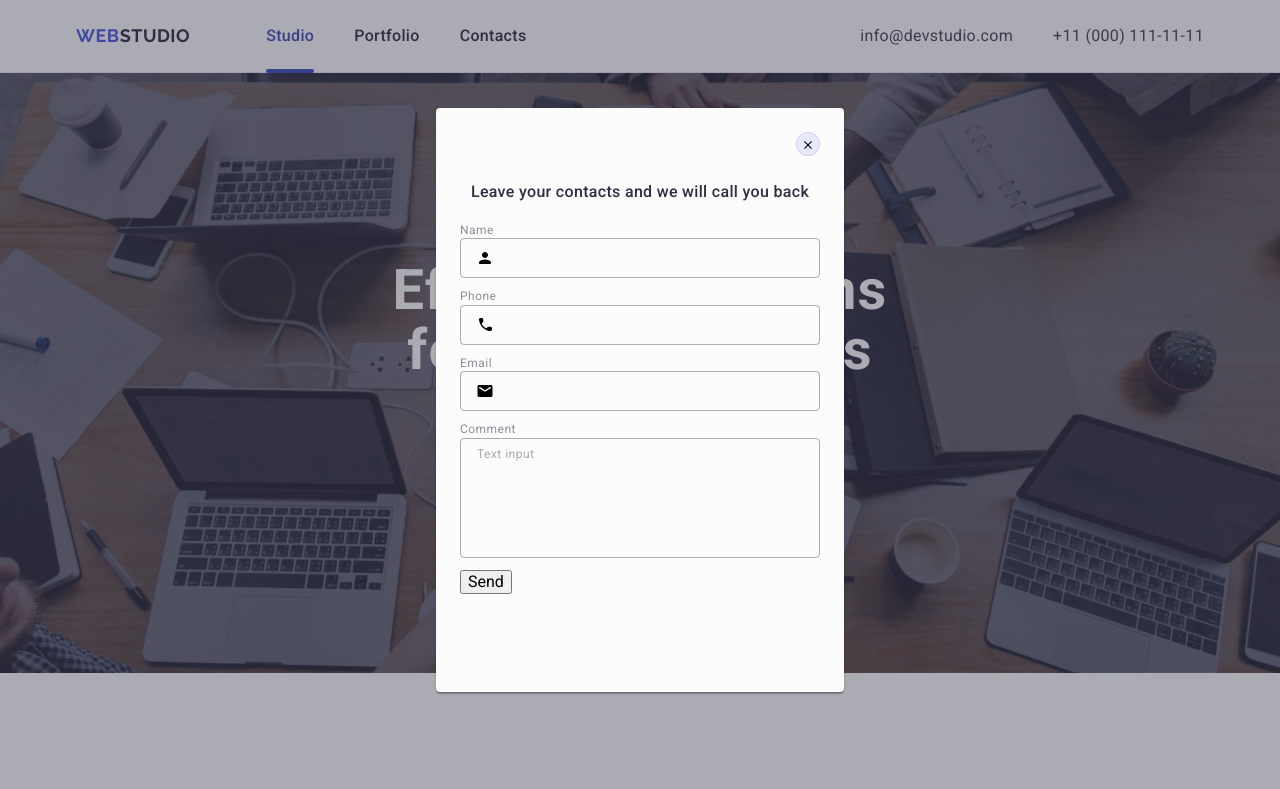
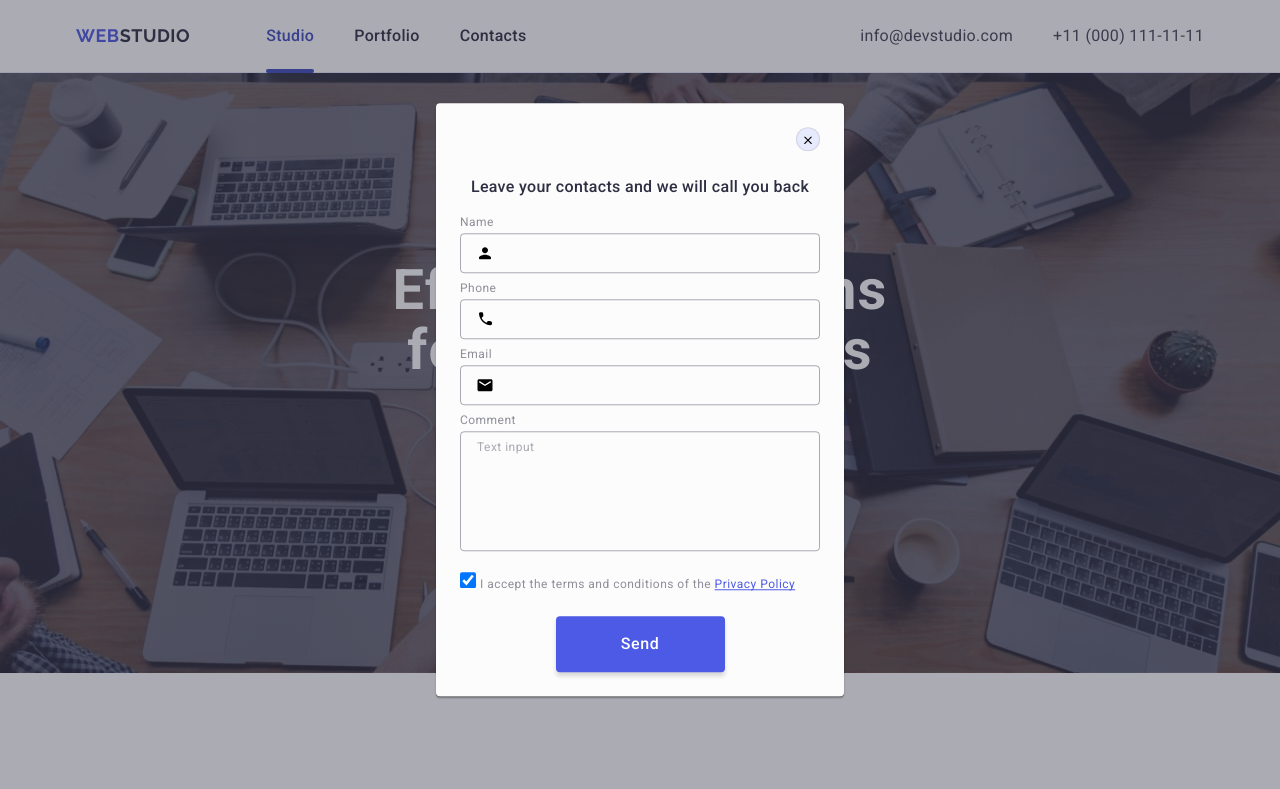
Before and after one commit to nikolay-ck/goit-markup-hw-05, a plain HTML site: page index.html in a window 1280 px wide. Shown: the top 789 px of the page. Drawn offline with nearby package versions, Linux system fonts and the light colour scheme.

Commit message:
add new modal

```diff
--- a/css/styles.css
+++ b/css/styles.css
@@ -609,6 +609,8 @@ margin-bottom: 8px;
         line-height: 1.17;
         letter-spacing: 0.04em;
         color: #8e8f99;
+        display: block;
+        margin-bottom: 4px;
 }
 
 .modal-btn {
@@ -673,3 +675,58 @@ margin-bottom: 8px;
         letter-spacing: 0.04em;
         color: rgba(46, 47, 66, 0.4);
 }
+
+.checkbox-name {
+    font-family: "Roboto", sans-serif;
+    font-weight: 400;
+        font-size: 12px;
+        line-height: 1.17;
+        letter-spacing: 0.04em;
+        color: #8e8f99;
+}
+
+.checked-input {
+    margin-top: 16px;
+    margin-bottom: 24px;
+}
+
+.checked-input:checked {
+    border-radius: 2px;
+        border: 1px solid rgba(46, 47, 66, 0.4);
+        /*width: 16px;
+        height: 16px;*/
+}
+
+.checkbox-style {
+   width: 16px;
+            height: 16px;
+            border-radius: 2px;
+                border: 1px solid rgba(46, 47, 66, 0.4);
+}
+
+.checkbox-link {
+    line-height: 1.33;
+        text-decoration: underline;
+        text-decoration-skip-ink: none;
+        color: #4d5ae5;
+}
+
+.form-btn {
+    background-color: #4d5ae5;
+        font-weight: 500;
+        font-size: 16px;
+        line-height: 1.5;
+        letter-spacing: 0.04em;
+        color: #fff;
+        font-family: inherit;
+        cursor: pointer;
+        display: block;
+        margin: 0 auto;
+        border-radius: 4px;
+        border: none;
+        padding: 16px 32px;
+        min-width: 169px;
+        height: 56px;
+        box-shadow: 0 4px 4px 0 rgba(0, 0, 0, 0.15);
+        transition: background-color 250ms cubic-bezier(0.4, 0, 0.2, 1);
+}
--- a/index.html
+++ b/index.html
@@ -517,7 +517,23 @@
               ></textarea>
             </div>
           </div>
-          <button type="submit">Send</button>
+
+          <div class="checked-input">
+            <input
+              class="checkbox-style"
+              type="checkbox"
+              name="accept"
+              value="accept-privacy-polisy"
+              id="checkbox"
+              checked
+            />
+            <label class="checkbox-name" for="checkbox"
+              >I accept the terms and conditions of the
+              <a class="checkbox-link" href="">Privacy Policy</a></label
+            >
+          </div>
+
+          <button class="form-btn" type="submit">Send</button>
         </form>
       </div>
     </div>
```
